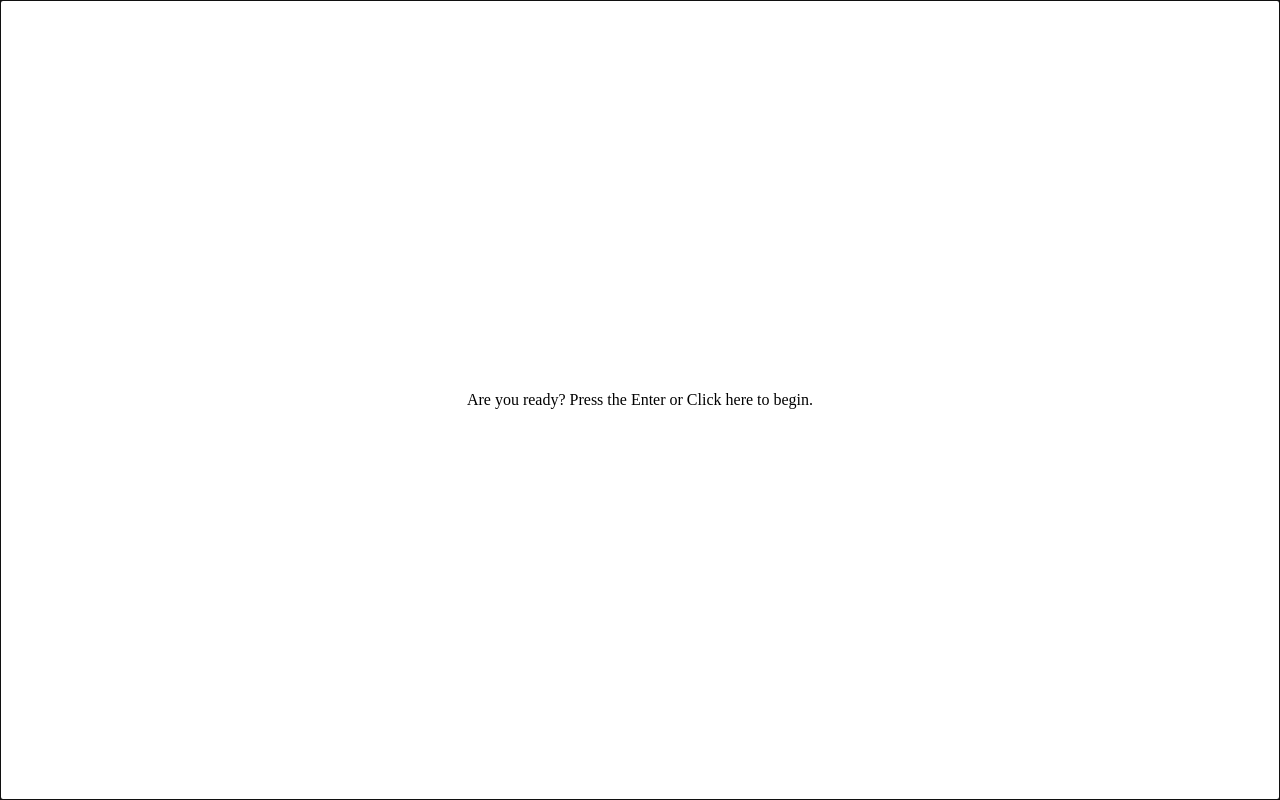
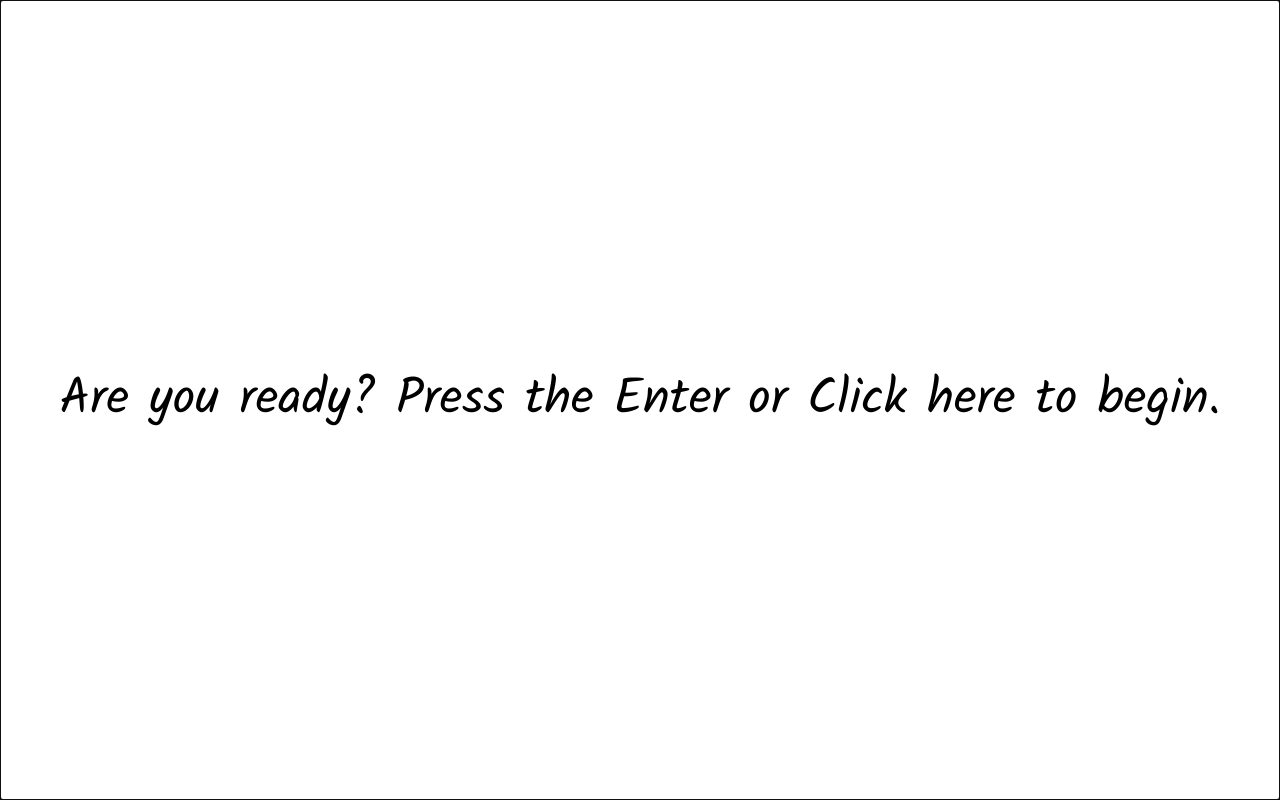
Before and after one commit to RookieMasterrr/simple-english, a Vue app: page / in a window 1280 px wide. Built offline with nearby package versions, Linux system fonts and the light colour scheme.

Commit message:
change dialog style

```diff
--- a/src/App.vue
+++ b/src/App.vue
@@ -313,6 +313,11 @@ dialog {
     height: 100%;
     text-align: center;
     line-height: 100vh;
+
+    font-family: "Kalam", cursive;
+    font-size: 50px;
+    font-weight: 400;
+    font-style: normal;
 }
 
 dialog span:hover {
```
